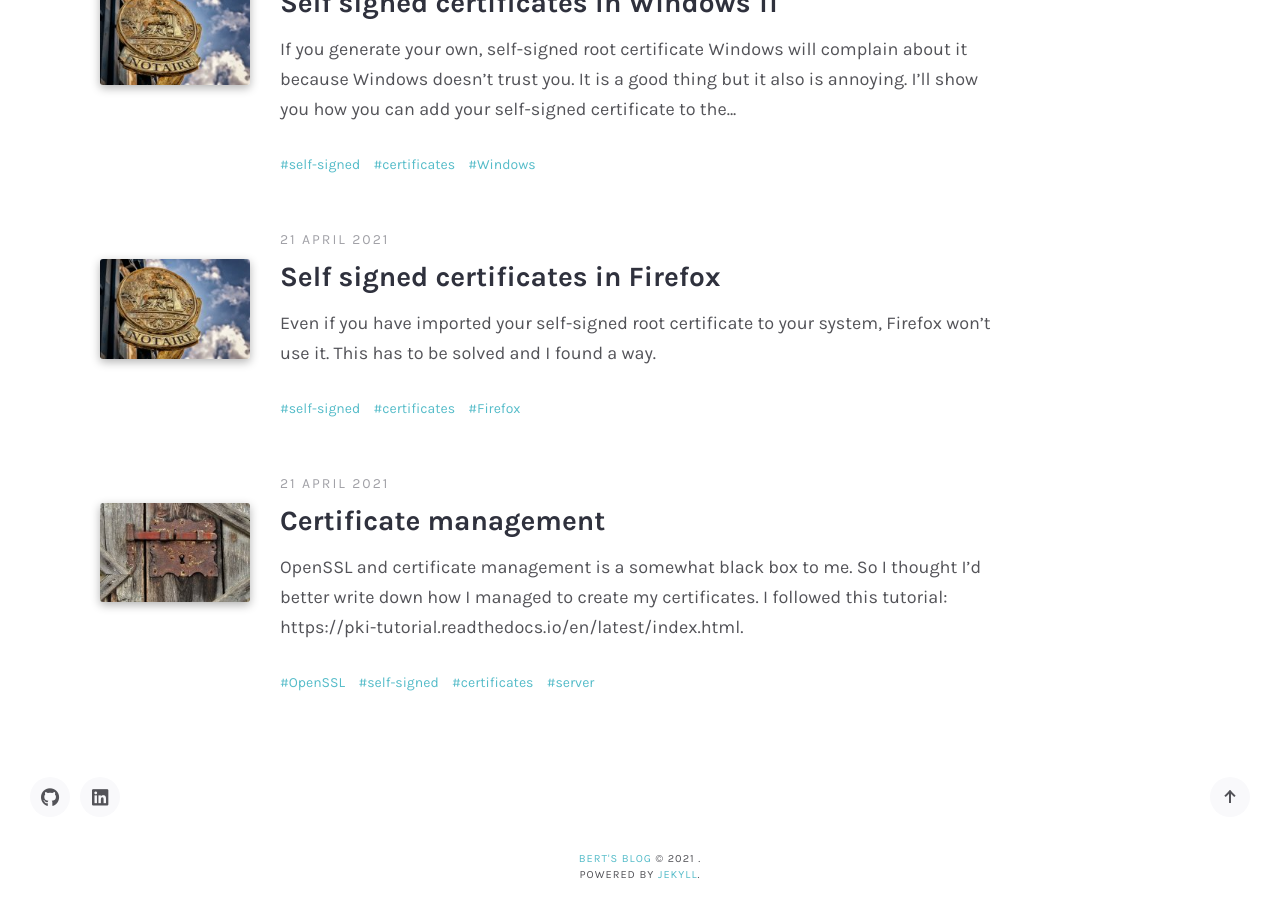
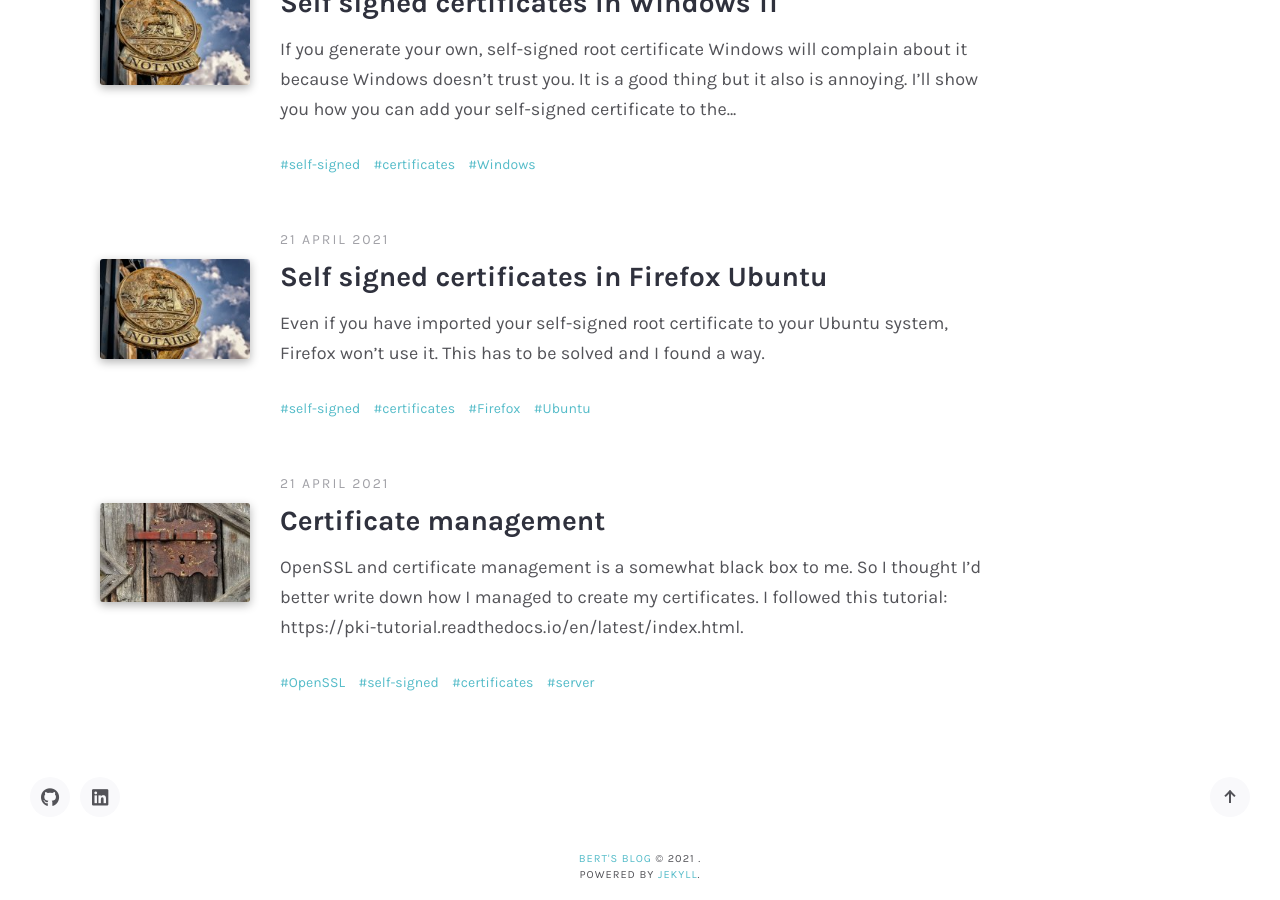
Before and after one commit to bertmelis/bertmelis.github.io, a Jekyll site: the page built from index.html, in a window 1280 px wide and 900 px high, scrolled down 2057 px. Built offline with Jekyll 4.4.1, drawn with Linux system fonts in a browser that asks for light colours; some web fonts are replaced.

Commit message:
clarify OS

```diff
--- a/_posts/2021-04-21-2-Firefox-and-self-signed-certificates.md
+++ b/_posts/2021-04-21-2-Firefox-and-self-signed-certificates.md
@@ -1,14 +1,14 @@
 ---
 layout: post
-title: 'Self signed certificates in Firefox'
-tags: self-signed certificates Firefox
+title: 'Self signed certificates in Firefox Ubuntu'
+tags: self-signed certificates Firefox Ubuntu
 featured_image_thumbnail: assets/images/posts/firefox/notary_thumbnail.jpg
 featured_image: assets/images/posts/firefox/notary.jpg
 featured: false
 hidden: false
 ---
 
-Even if you have imported your self-signed root certificate to your system, Firefox won't use it. This has to be solved and I found a way.
+Even if you have imported your self-signed root certificate to your Ubuntu system, Firefox won't use it. This has to be solved and I found a way.
 
 <!--more-->
 
```
